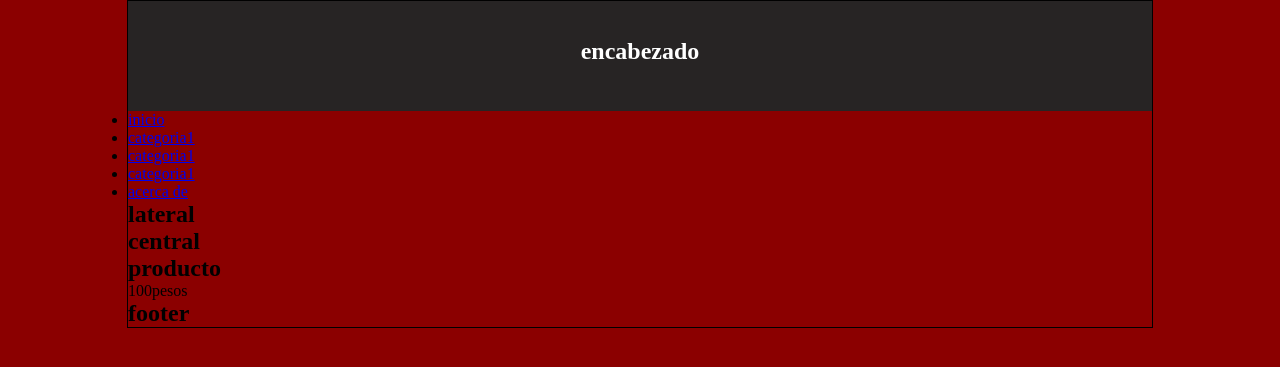
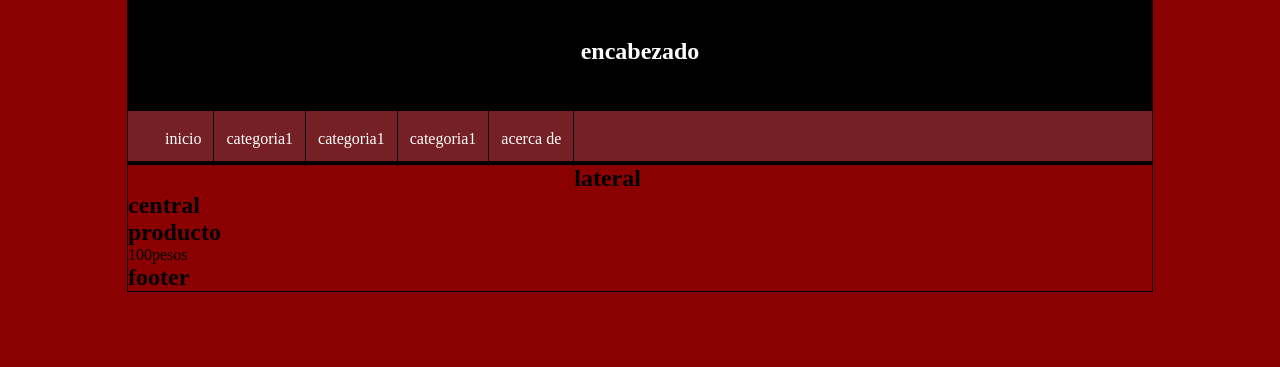
Before and after one commit to samuelaaaabnsdnh/pruebaPHP, a PHP site: page / in a window 1280 px wide. Shown: the top 367 px of the page. Run offline with PHP 8.4, Linux system fonts and the light colour scheme.

Commit message:
se actualizo nuevamente el index y el css

```diff
--- a/style.css
+++ b/style.css
@@ -17,9 +17,42 @@ body{
 
 #header{
 height: 110px;
-background-color: #272424;
+background-color: #000000;
 color: white;
 text-align: center;
 line-height: 100px;
 
 }
+
+#menu{
+    background-color: rgb(116, 32, 36);
+    color: white;
+    height: 50px;
+    border-bottom: 4px solid #000000;
+
+}
+
+#menu ul{
+    list-style: none;
+    text-decoration: none;
+    margin: 0px auto;
+    margin-left: 25px;
+}
+
+#menu ul li{
+    line-height: 55px;
+    float: left;
+    border-right: 1px solid #050505;
+}
+
+#menu a{
+    display: block;
+    color: white;
+    text-decoration:none ;
+    padding-left: 12px;
+    padding-right: 12px;
+}
+
+#menu a:hover{
+    background: #381515;
+}
```
